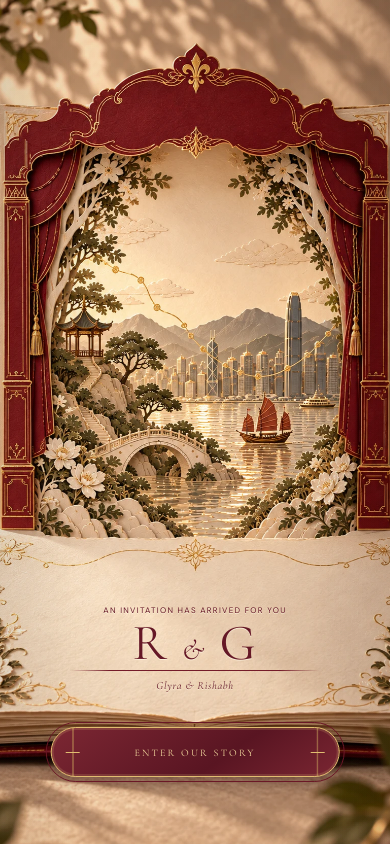
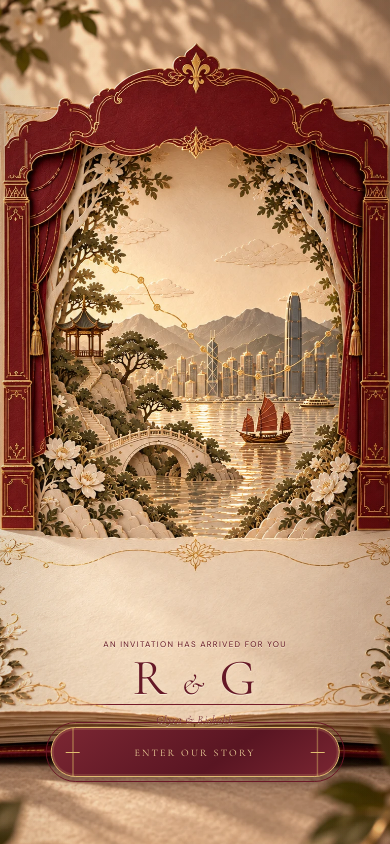
Before and after one commit to rmalik95/wedding-web, a React (Vite) app: page / in a window 390 px wide. Built offline with nearby package versions, Linux system fonts and the light colour scheme.

Commit message:
landing page props

```diff
--- a/src/components/OpeningBook.css
+++ b/src/components/OpeningBook.css
@@ -127,7 +127,14 @@
   .opening-theatre__enter { bottom: max(7.5vh, 67px); min-width: min(74vw, 290px); min-height: 50px; font-size: 10px; }
 }
 @media (max-width: 700px) and (orientation: portrait) {
-  .opening-theatre__title { top: auto; bottom: clamp(148px, 18svh, 178px); width: min(76vw, 315px); text-shadow: 0 1px #fff8e4b8; }
+  /* Keep the copy in the artwork's lower paper panel, with its position tied
+     to the CTA instead of a device-specific pixel offset. */
+  .opening-theatre__title {
+    top: auto;
+    bottom: calc(max(7.5vh, 67px) + clamp(38px, 6svh, 56px));
+    width: min(76vw, 315px);
+    text-shadow: 0 1px #fff8e4b8;
+  }
   .opening-theatre__title p { font-size: 8px; letter-spacing: .16em; }
   .opening-theatre__title h1 { font-size: clamp(46px, 13vw, 54px); margin: 5px 0 4px; }
   .opening-theatre__title .opening-theatre__names { font-size: 11px; }
```
